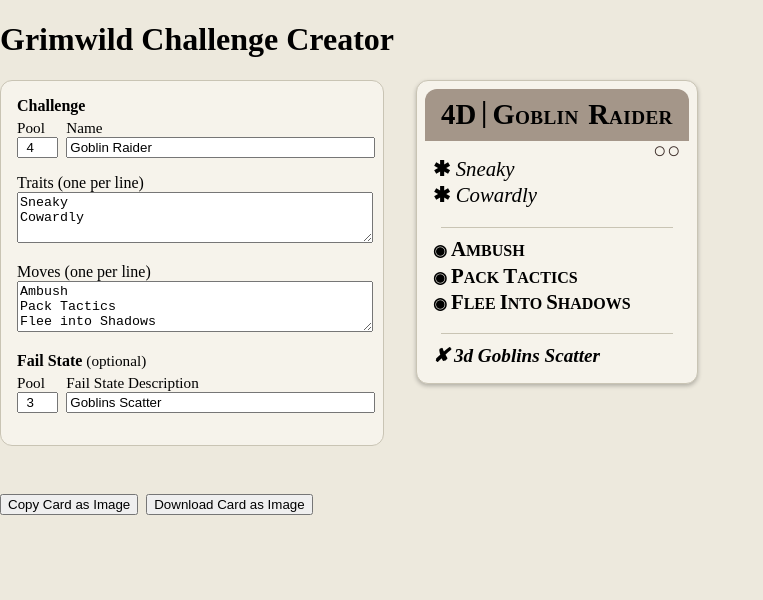
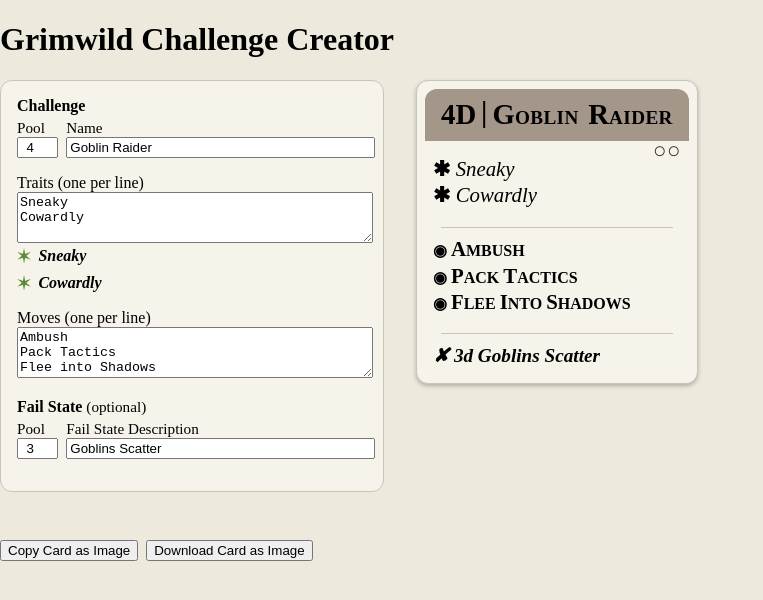
Before and after one commit to mvillaronga/grimwild-tools, a React (Vite) app: page / in a window 1280 px wide. Shown: the top 600 px of the page, without its empty margins (0-763 px from the left). Built offline with nearby package versions, Linux system fonts and the light colour scheme.

Commit message:
trait bullet list

```diff
--- a/src/components/ObstacleForm.jsx
+++ b/src/components/ObstacleForm.jsx
@@ -1,4 +1,5 @@
 import React from "react";
+import TraitBulletList from "./common/TraitBulletList";
 
 // All props are controlled from parent
 export default function ObstacleForm({
@@ -62,6 +63,7 @@ export default function ObstacleForm({
             style={{ width: "100%" }}
           />
         </label>
+        <TraitBulletList traits={traits.split("\n").filter(Boolean)} />
       </div>
       <div style={{ marginBottom: "1rem" }}>
         <label>
--- /dev/null
+++ b/src/components/common/TraitBulletList.css
@@ -0,0 +1,22 @@
+.trait-bullet-list {
+  list-style: none;
+  padding: 0;
+  margin: 0;
+}
+
+.trait-bullet-list li {
+  display: flex;
+  align-items: center;
+  margin-bottom: 0.5rem;
+}
+
+.trait-icon {
+  margin-right: 0.5rem;
+  font-weight: bold;
+  color: #5c8a37; /* Example color for the icon */
+}
+
+.trait-bullet-list em {
+  font-style: italic;
+  font-weight: 700; /* Ensure traits are bold */
+}
--- /dev/null
+++ b/src/components/common/TraitBulletList.jsx
@@ -0,0 +1,14 @@
+import React from "react";
+import "./TraitBulletList.css";
+
+export default function TraitBulletList({ traits }) {
+  return (
+    <ul className="trait-bullet-list">
+      {traits.map((trait, i) => (
+        <li key={i}>
+          <span className="trait-icon">✶</span> <em>{trait}</em>
+        </li>
+      ))}
+    </ul>
+  );
+}
```
